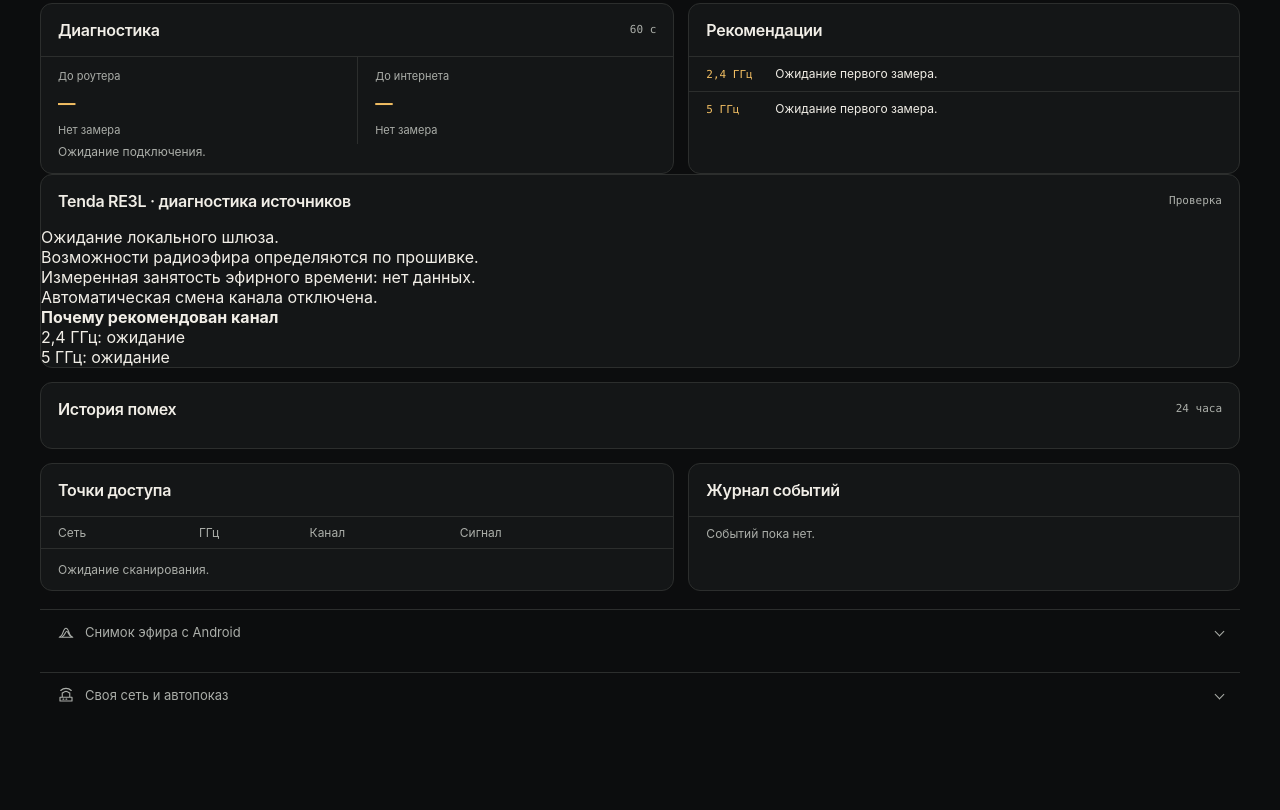
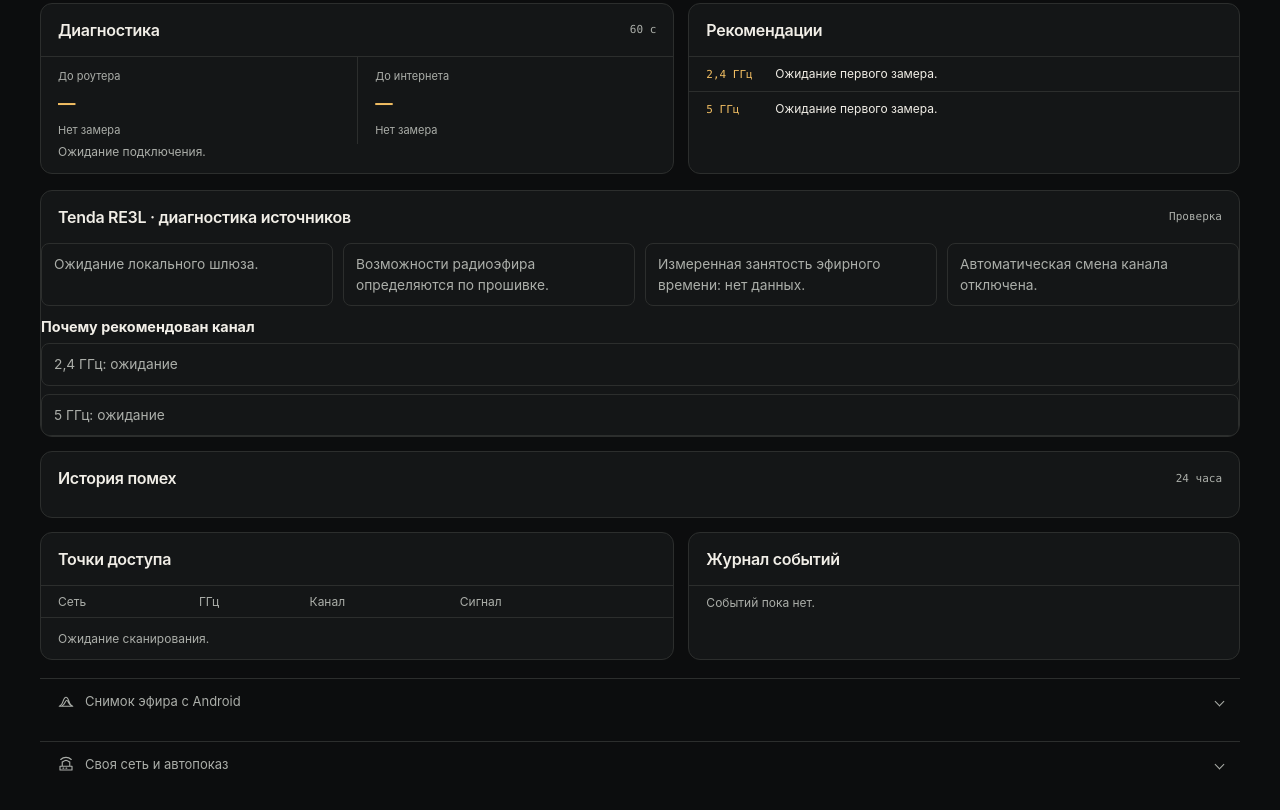
Before and after one commit to Aspksa/-Wi-Fi, a plain HTML site: page web/index.html in a window 1280 px wide. Shown: the part 800-1610 px from the top of the page. Before the commit the page ends 1553 px from the top, so only its background shows below. Drawn offline with Linux system fonts and the light colour scheme; no server answers.

Commit message:
Интегрировать проверяемую телеметрию роутера в монитор и визуализацию

```diff
--- a/web/app.css
+++ b/web/app.css
@@ -158,3 +158,10 @@ tr.stale { color: var(--dim); }
   .hours span { font-size: 8px; }
   th, td { padding-left: 7px; padding-right: 7px; }
 }
+
+/* Router visibility stays on the existing single dashboard. */
+.router-insight{margin-top:16px}
+.router-insight-grid{display:grid;grid-template-columns:repeat(auto-fit,minmax(min(100%,260px),1fr));gap:10px}
+.router-insight-grid p,.router-evidence p{margin:0;padding:10px 12px;color:var(--muted,#a7afa5);font-size:.86rem;line-height:1.5;border:1px solid var(--line,#34392e);border-radius:8px;overflow-wrap:anywhere}
+.router-evidence{margin-top:12px;display:grid;gap:8px}
+.router-evidence strong{font-size:.9rem}
```
